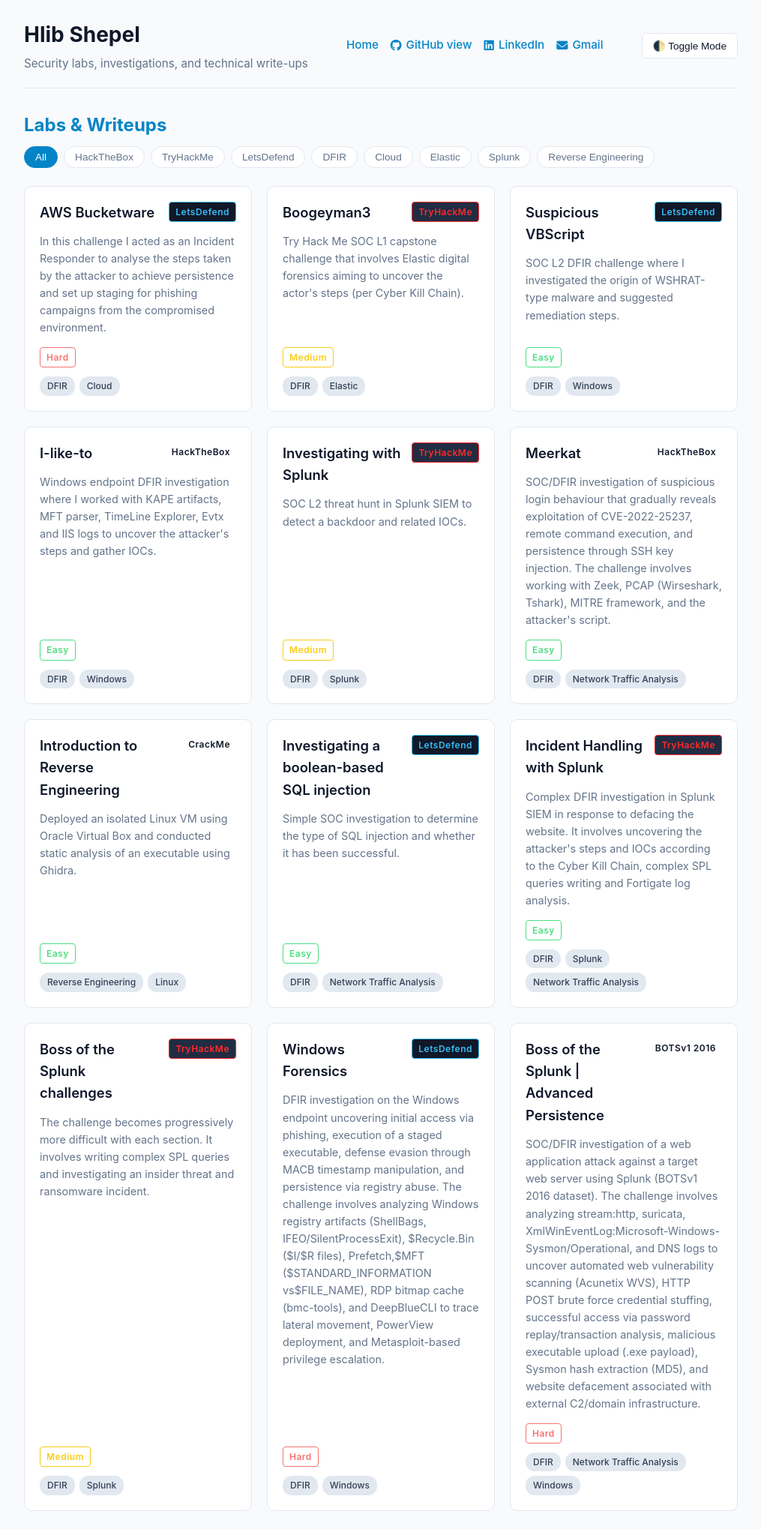
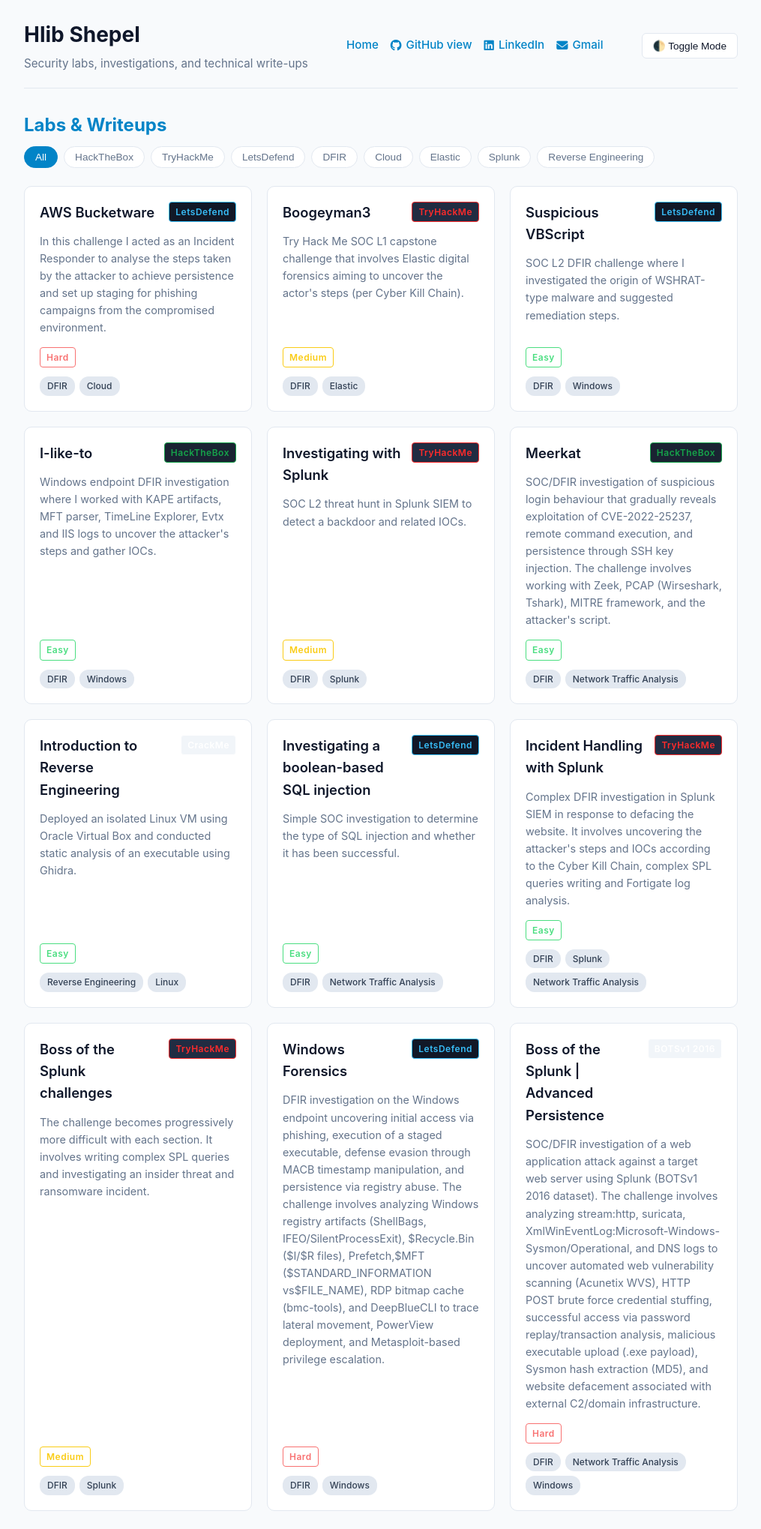
Before and after one commit to Glebius01/Glebius01.github.io, a Jekyll site: the page built from index.html, in a window 1280 px wide. Shown: the whole page at 75% size, without its empty margins (132-1147 px from the left). Built offline with Jekyll 4.4.1, drawn with Linux system fonts in a browser that asks for light colours.

Commit message:
Refactor platform badge styles for consistency

```diff
--- a/_layouts/default.html
+++ b/_layouts/default.html
@@ -204,11 +204,17 @@
       white-space: nowrap;
     }
 
-    /* Platform Colors */
-    .platform-hack-the-box { background: #1a2332; color: #16a34a; border: 1px solid #16a34a; } /* Dark Green HTB */
-    .platform-tryhackme { background: #212c42; color: #ff2b2b; border: 1px solid #ff2b2b; }
-    .platform-letsdefend { background: #111827; color: #38bdf8; border: 1px solid #38bdf8; }
-    .platform-sherlocks { background: #0f172a; color: #c084fc; border: 1px solid #c084fc; }
+    /* Generic Platform Fallback (Catches any unspecified platform) */
+    .badge[class*="platform-"] {
+      background: var(--bg-card-hover); /* Matches the dark card theme */
+      color: #ffffff;
+      border: 1px solid #ffffff;
+    }
+
+    /* Specific Platform Overrides (These replace the white fallback) */
+    .badge.platform-hackthebox { background: #1a2332; color: #16a34a; border-color: #16a34a; }
+    .badge.platform-tryhackme { background: #212c42; color: #ff2b2b; border-color: #ff2b2b; }
+    .badge.platform-letsdefend { background: #111827; color: #38bdf8; border-color: #38bdf8; }
 
     /* Difficulty Colors */
     .diff-easy { color: #4ade80; border: 1px solid #4ade80; }
```
